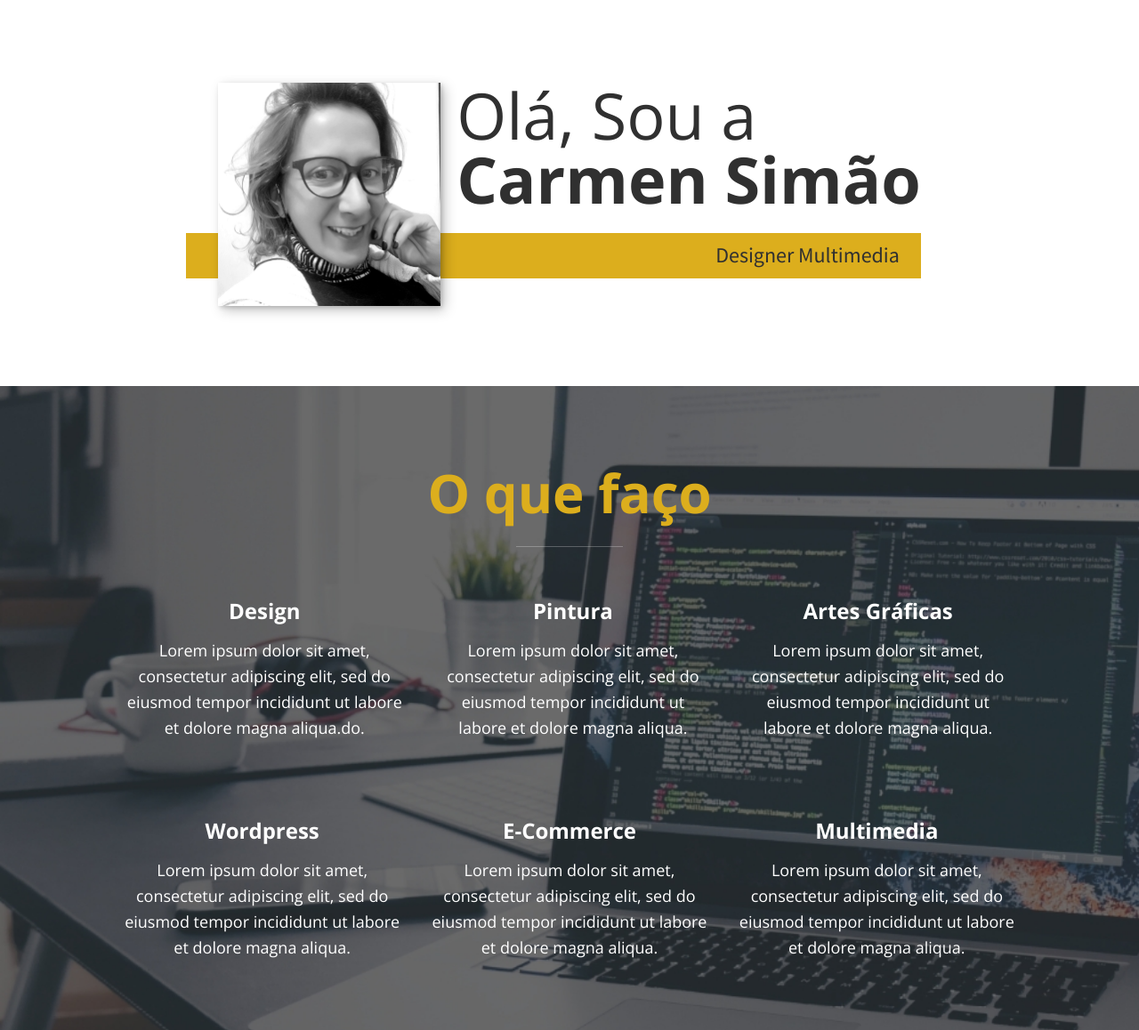
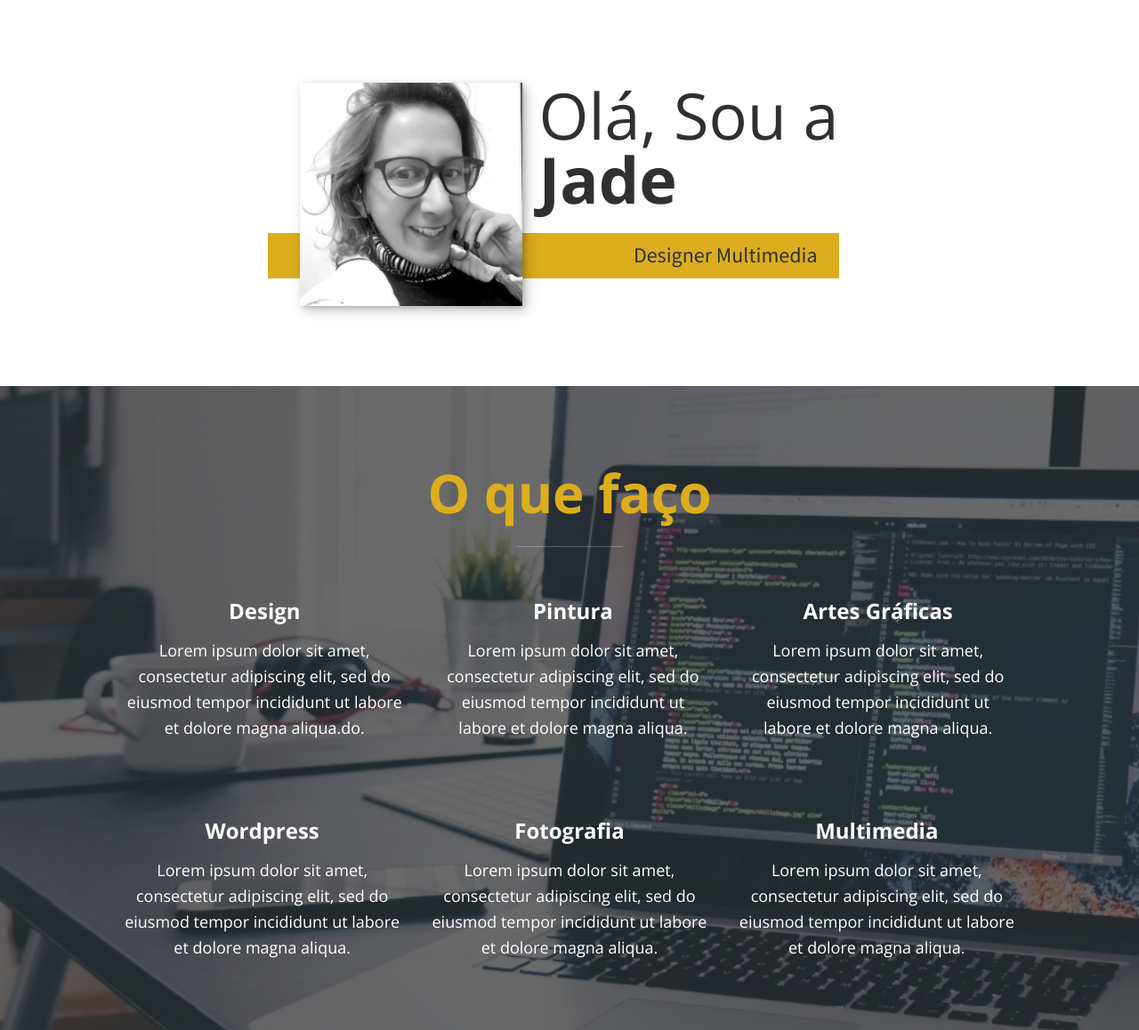
Before and after one commit to Joshhortt/designer-portfolio, a plain HTML site: page index.html in a window 1280 px wide. Shown: the part 77-1235 px from the top of the page at 89% size. Drawn offline with nearby package versions, Linux system fonts and the light colour scheme.

Commit message:
update html title and h1.

```diff
--- a/index.html
+++ b/index.html
@@ -3,7 +3,7 @@
     <head><link rel="stylesheet" href="normalize.css">
         <meta charset="UTF-8">
         <meta name="viewport" content="width=device-width, initial-scale=1.0">
-        <title>Carmen Simão Portfolio Website</title>
+        <title>Jade Portfolio Website</title>
         <link rel="stylesheet" href="https://cdnjs.cloudflare.com/ajax/libs/normalize/7.0.0/normalize.min.css">
         <link rel="stylesheet" href="https://cdnjs.cloudflare.com/ajax/libs/font-awesome/5.11.2/css/all.css" integrity="sha256-46qynGAkLSFpVbEBog43gvNhfrOj+BmwXdxFgVK/Kvc=" crossorigin="anonymous" />
 
@@ -34,7 +34,7 @@
         <!-- A tua Introdução -->
         <section class="intro" id="home">
             <h1 class="section__title section__title--intro">
-                Olá, Sou a <strong>Carmen Simão</strong>
+                Olá, Sou a <strong>Jade</strong>
             </h1>
             <p class="section__subtitle section__subtitle--intro">Designer Multimedia</p>
             <img src="img/carmen.jpg" alt="a picture of Carmen Simao smiling" class="intro__img">
@@ -68,7 +68,7 @@
                 </div> <!-- / service -->
 
                 <div class="service">
-                    <h3>E-Commerce</h3>
+                    <h3>Fotografia</h3>
                     <p>Lorem ipsum dolor sit amet, consectetur adipiscing elit, sed do eiusmod tempor incididunt ut labore et dolore magna aliqua.</p>
                 </div> <!-- / service -->
 
```
Also changed, not shown: portfolio-item.html (+1 -1 lines), portfolio-item2.html (+1 -1 lines), portfolio-item3.html (+1 -1 lines).
